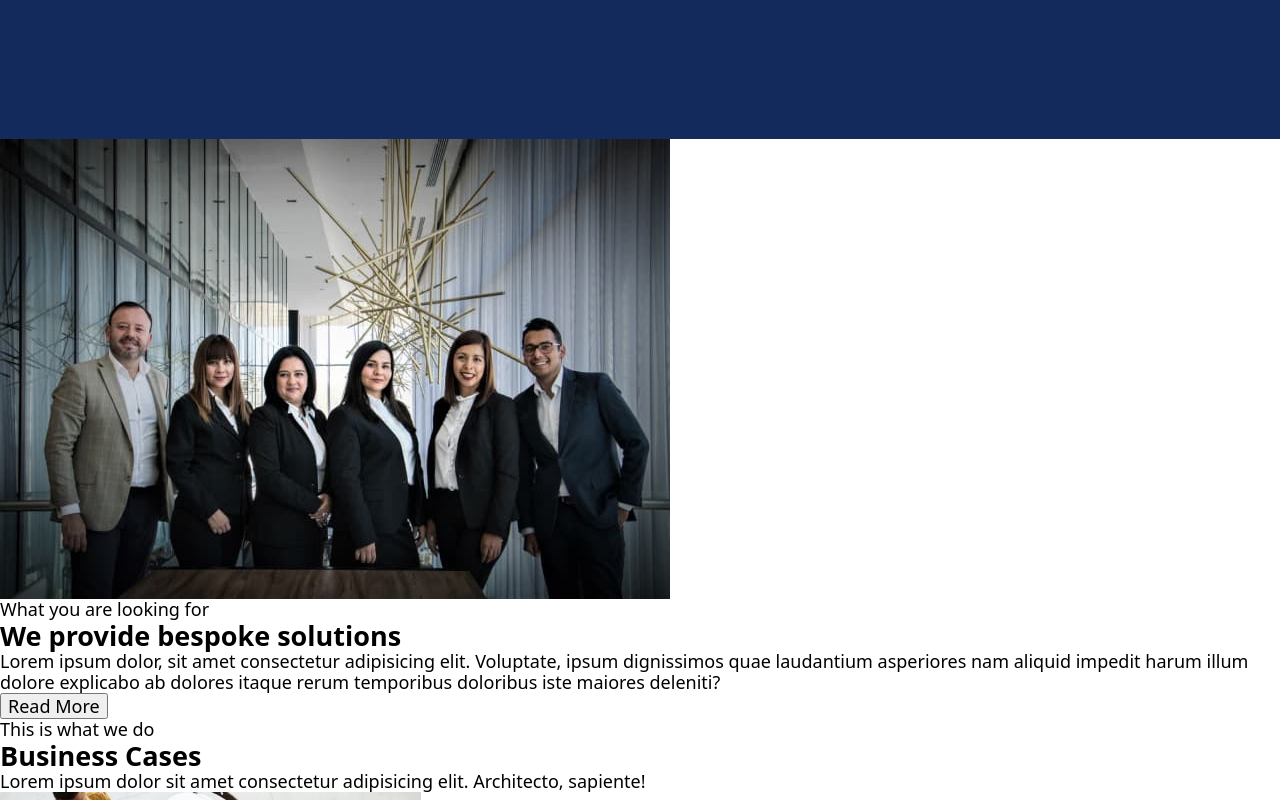
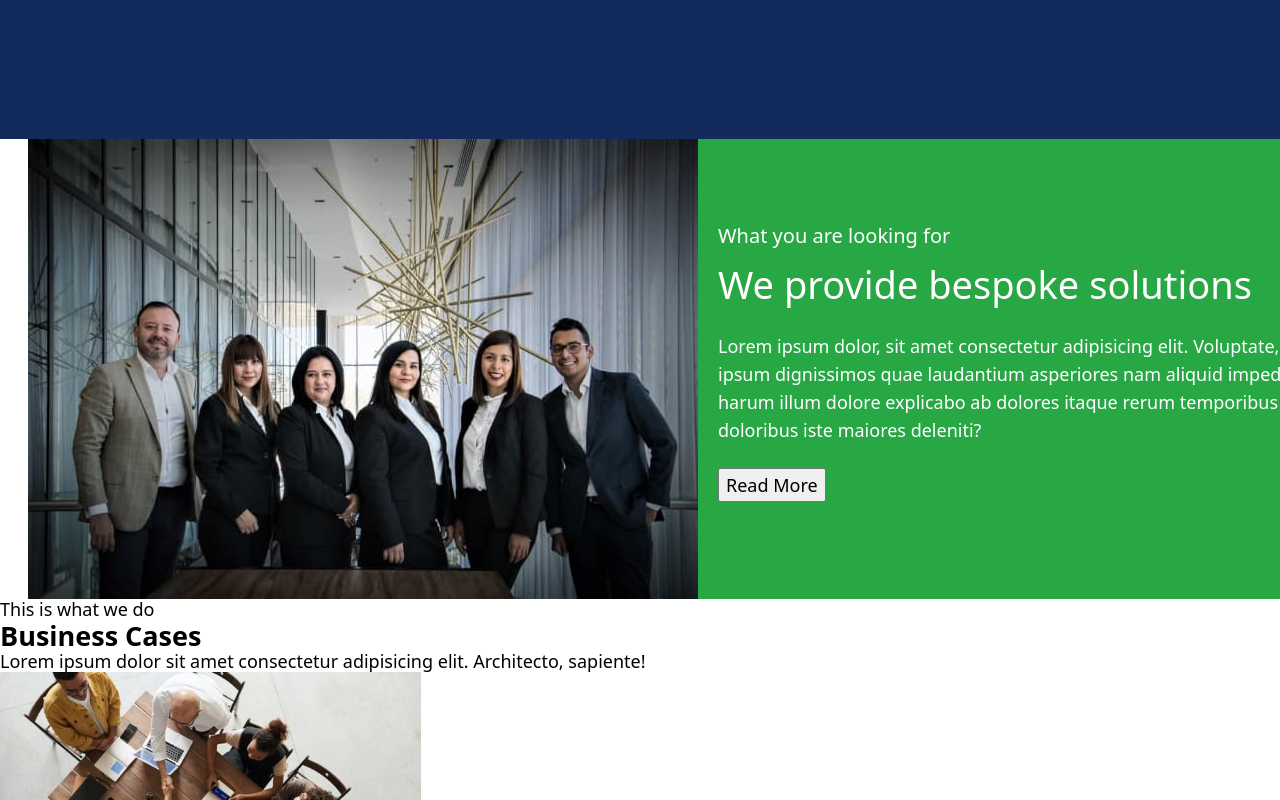
Before and after one commit to kashirin-olexsandr/89-13-14, a plain HTML site: page index.html in a window 1280 px wide. Shown: the part 660-1460 px from the top of the page. Drawn offline with nearby package versions, Linux system fonts and the light colour scheme.

Commit message:
add second section div

```diff
--- a/css/styles.css
+++ b/css/styles.css
@@ -44,6 +44,7 @@ img {
 
 .nav {
   display: flex;
+  align-items: baseline;
 }
 
 .link-logo {
@@ -71,8 +72,7 @@ img {
   padding-top: 280px;
   padding-bottom: 292px;
 }
-.container {
-}
+
 .hero-title {
   margin-bottom: 24px;
   font-weight: 300;
@@ -108,3 +108,41 @@ img {
   background: #28a745;
   color: #ffffff;
 }
+/* ==========SECTION SECOND */
+.container-solutions{
+  display: flex;
+  color: #FFFFFF;
+}
+.container-section-second-img {
+
+}
+.container-section-second-text{
+  background-color: #28A745;
+  padding:80px 20px ;
+}
+.solutions-subtitle{
+margin-bottom: 8px;
+font-weight: 400;
+  font-size: 20px;
+  line-height: 33px;
+}
+
+.solutions-title {
+  margin-bottom: 24px;
+  font-weight: 300;
+    font-size: 38px;
+    line-height: 48px;
+}
+
+.solutions-text {
+  margin-bottom: 24px;
+  font-weight: 400;
+    font-size: 18px;
+    line-height: 28px;
+}
+
+.solutions-button {
+  font-weight: 400;
+    font-size: 18px;
+    line-height: 28px;
+}
--- a/index.html
+++ b/index.html
@@ -42,17 +42,25 @@
           <button type="button" class="hero-button">Read More</button>
         </div>
       </section>
+      <!-- =============SECTION SECOND -->
       <section>
-        <img src="./images/comand.jpg" alt="many people" width="670" />
-        <p>What you are looking for</p>
-        <h2>We provide bespoke solutions</h2>
-        <p>
-          Lorem ipsum dolor, sit amet consectetur adipisicing elit. Voluptate, ipsum dignissimos
-          quae laudantium asperiores nam aliquid impedit harum illum dolore explicabo ab dolores
-          itaque rerum temporibus doloribus iste maiores deleniti?
-        </p>
-        <button type="button">Read More</button>
+        <div class="container container-solutions">
+          <div class="container-section-second-img">
+            <img src="./images/comand.jpg" alt="many people" width="670" />
+          </div>
+          <div class="container-section-second-text">
+            <p class="solutions-subtitle">What you are looking for</p>
+            <h2 class="solutions-title">We provide bespoke solutions</h2>
+            <p class="solutions-text">
+              Lorem ipsum dolor, sit amet consectetur adipisicing elit. Voluptate, ipsum dignissimos
+              quae laudantium asperiores nam aliquid impedit harum illum dolore explicabo ab dolores
+              itaque rerum temporibus doloribus iste maiores deleniti?
+            </p>
+            <button class="solutions-button" type="button">Read More</button>
+          </div>
+        </div>
       </section>
+
       <section>
         <p>This is what we do</p>
         <h2>Business Cases</h2>
```
